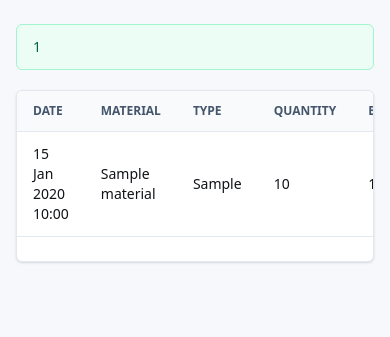
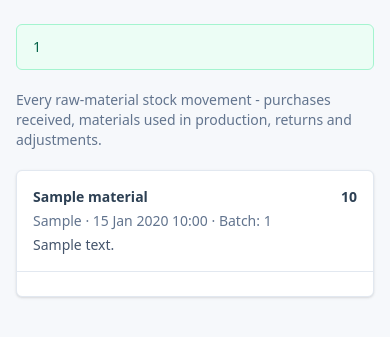
Before and after one commit to Simonzotoo/ivy-s-food, a Laravel app: template resources/views/materials/movements.blade.php in a window 390 px wide. Shown: the part 65-402 px from the top of the page. Run offline with Laravel 12, Linux system fonts and the light colour scheme; a user stored in the database is signed in; data comes from the database, SQL or seed files in the repository; tables that the repository leaves empty hold one stand-in row (values such as "Sample post"); the template is opened without the code that fills it: most values are stand-ins (such as "Sample title", 1, 10 or a date in 2020); grey boxes marked "Sample" are stand-in pictures; style sheets or scripts are compiled from the project's sources; parts of the project's set-up code (start-up, migrations or seed data) failed here and were passed over; some libraries are stand-ins or nearby versions.

Commit message:
Add mobile layout to Finished Product Batches, restyle Materials Used
Finished Product Batches was a 7-column desktop-only table with no
mobile alternative; added a card layout matching the pattern used
elsewhere, moving the long "damaged/expired/quarantined" figure to
its own full-width row after an initial version caused it to visually
overlap the adjacent "Value" cell at narrow widths.

Materials Used was a 6-column desktop-only table; restyled as a
single-column stacked list matching the already-mobile-friendly Stock
History page, since both are the same kind of stock-movement ledger.

```diff
--- a/resources/views/materials/movements.blade.php
+++ b/resources/views/materials/movements.blade.php
@@ -1,32 +1,21 @@
 <x-layouts.app title="Materials Used">
-    <div class="overflow-hidden rounded-md border border-slate-200 bg-white shadow-sm">
-        <div class="overflow-x-auto">
-            <table class="min-w-full divide-y divide-slate-200 text-sm">
-                <thead class="bg-slate-50 text-left text-xs font-semibold uppercase text-slate-600">
-                    <tr>
-                        <th class="px-4 py-3">Date</th>
-                        <th class="px-4 py-3">Material</th>
-                        <th class="px-4 py-3">Type</th>
-                        <th class="px-4 py-3">Quantity</th>
-                        <th class="px-4 py-3">Batch</th>
-                        <th class="px-4 py-3">Notes</th>
-                    </tr>
-                </thead>
-                <tbody class="divide-y divide-slate-100">
-                    @forelse ($movements as $movement)
-                        <tr>
-                            <td class="px-4 py-3">{{ $movement->occurred_at->format('d M Y H:i') }}</td>
-                            <td class="px-4 py-3">{{ $movement->material->name }}</td>
-                            <td class="px-4 py-3">{{ str_replace('_', ' ', $movement->movement_type) }}</td>
-                            <td class="px-4 py-3">{{ $movement->quantity }}</td>
-                            <td class="px-4 py-3">{{ $movement->batch?->lot_number ?: 'No lot' }}</td>
-                            <td class="px-4 py-3">{{ $movement->notes }}</td>
-                        </tr>
-                    @empty
-                        <tr><td colspan="6" class="px-4 py-10 text-center text-slate-500">No material movements yet.</td></tr>
-                    @endforelse
-                </tbody>
-            </table>
+    <p class="mb-5 text-sm text-slate-500">Every raw-material stock movement - purchases received, materials used in production, returns and adjustments.</p>
+    <div class="rounded-md border border-slate-200 bg-white shadow-sm">
+        <div class="divide-y divide-slate-100">
+            @forelse ($movements as $movement)
+                <article class="p-4 text-sm">
+                    <div class="flex flex-wrap items-center justify-between gap-2">
+                        <p class="font-semibold text-ivy-navy">{{ $movement->material->name }}</p>
+                        <p class="font-bold text-ivy-navy">{{ $movement->quantity }}</p>
+                    </div>
+                    <p class="mt-1 text-slate-500">{{ str_replace('_', ' ', $movement->movement_type) }} · {{ $movement->occurred_at->format('d M Y H:i') }} · Batch: {{ $movement->batch?->lot_number ?: 'No lot' }}</p>
+                    @if ($movement->notes)
+                        <p class="mt-1 text-slate-600">{{ $movement->notes }}</p>
+                    @endif
+                </article>
+            @empty
+                <div class="px-4 py-10 text-center text-slate-500">No material movements yet.</div>
+            @endforelse
         </div>
         <div class="border-t border-slate-200 px-4 py-3">{{ $movements->links() }}</div>
     </div>
```
Also changed, not shown: resources/views/inventory/finished-batches.blade.php (+22 -2 lines).
